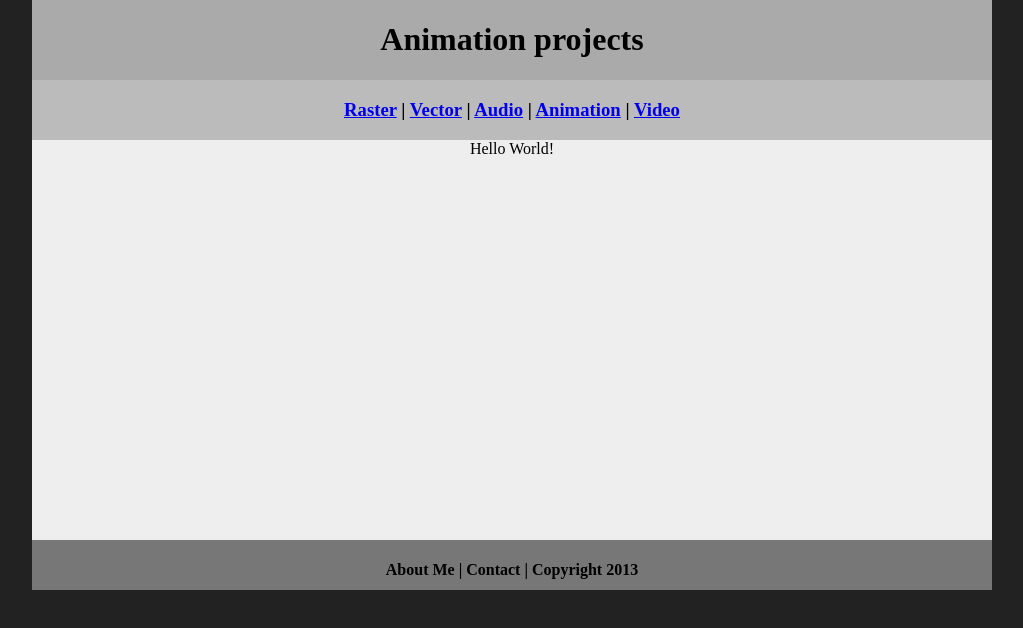
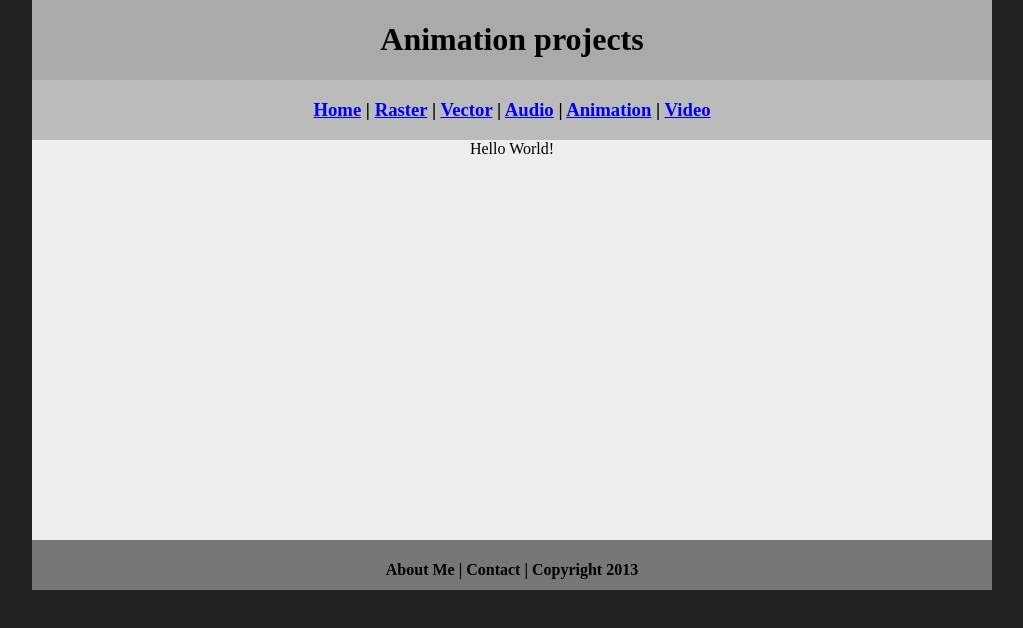
Before and after one commit to Hayesm5/digitalmedia, a plain HTML site: page animation/index.html in a window 1280 px wide. Shown: the whole page, without its empty margins (128-1151 px from the left). Drawn offline with Linux system fonts and the light colour scheme.

Commit message:
Update index.html

```diff
--- a/animation/index.html
+++ b/animation/index.html
@@ -12,7 +12,7 @@
   	<h1>Animation projects</h1>
   </div>
   <div class="nav">
-    <h3> <a href="../raster/index.html">Raster</a> | <a href="../vector/index.html">Vector</a> | <a href="../audio/index.html">Audio</a> | <a href="index.html">Animation</a> | <a href="../video/index.html">Video</a> </h3>
+    <h3> <a href="../index.html">Home</a> | <a href="../raster/index.html">Raster</a> | <a href="../vector/index.html">Vector</a> | <a href="../audio/index.html">Audio</a> | <a href="index.html">Animation</a> | <a href="../video/index.html">Video</a> </h3>
   </div>
   <div class="content">Hello World!</div>
   <div class="footer">
```
